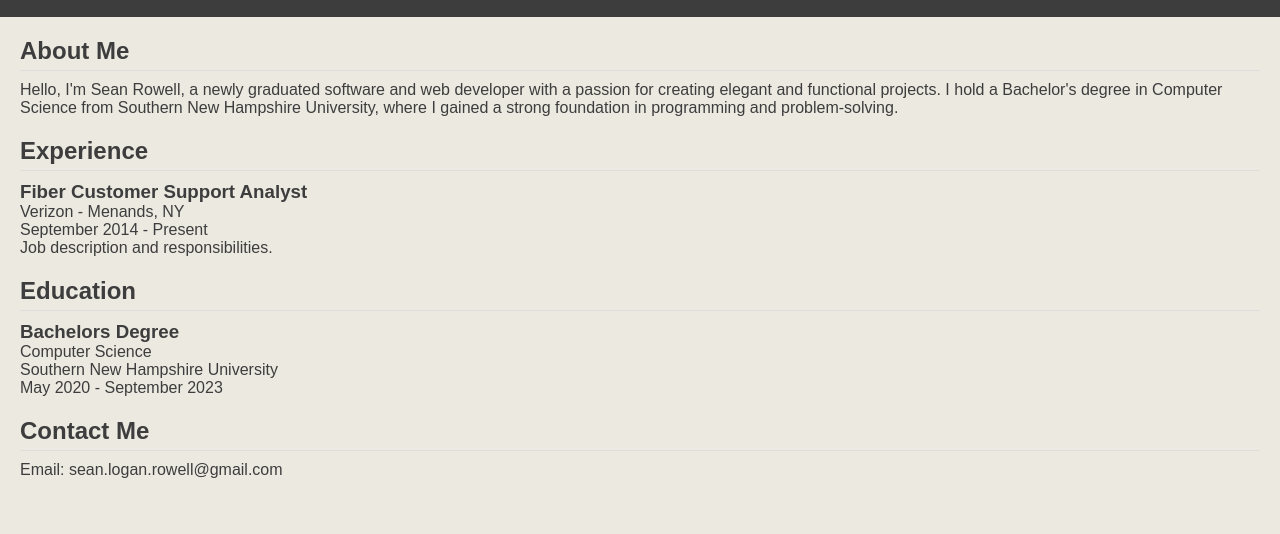
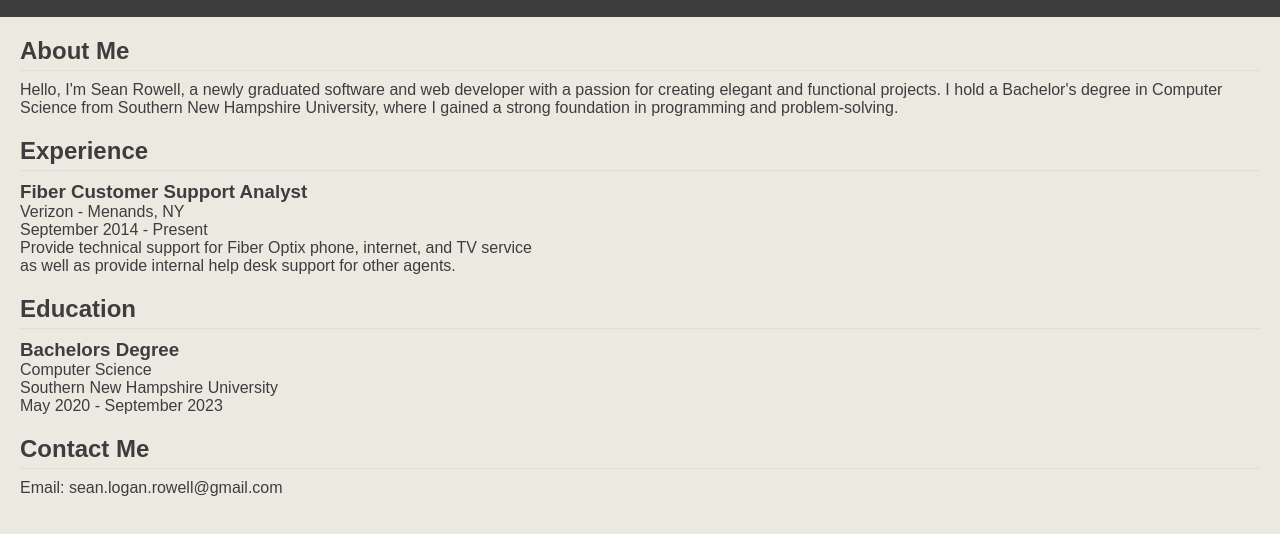
Before and after one commit to Sean-Rowell/Website, a plain HTML site: page index.html in a window 1280 px wide. Shown: the part 88-622 px from the top of the page. Drawn offline with Linux system fonts and the light colour scheme.

Commit message:
Update Resume

```diff
--- a/index.html
+++ b/index.html
@@ -28,7 +28,9 @@
                 <h3>Fiber Customer Support Analyst</h3>
                 <p>Verizon - Menands, NY</p>
                 <p>September 2014 - Present</p>
-                <p>Job description and responsibilities.</p>
+                <p>Provide technical support for Fiber Optix phone, internet, and TV service
+                    <br> as well as provide internal help desk support for other agents.
+                </p>
             </li>
             <!-- Add more experience items as needed -->
         </ul>
```
